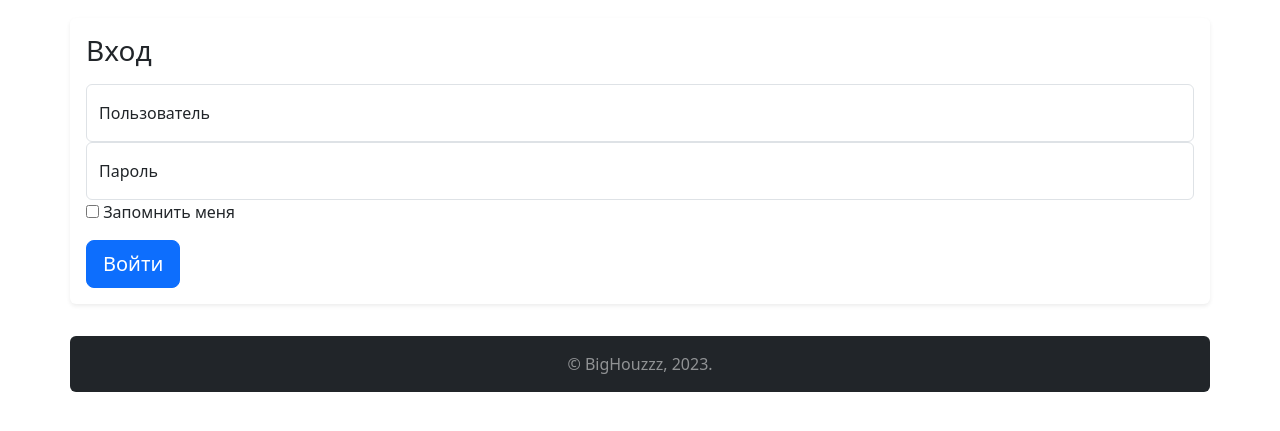
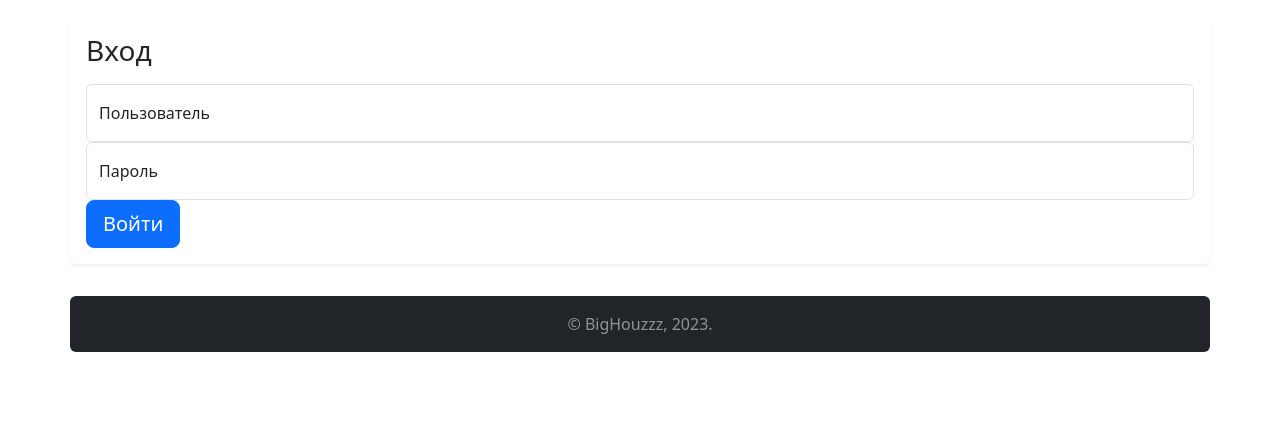
Before and after one commit to botalov-pro/BigHouzzz, a Django app: page /auth/login/ in a window 1280 px wide. Shown: the part 166-597 px from the top of the page. Run offline with Django 4.2, Linux system fonts and the light colour scheme; parts of the project's set-up code (start-up, migrations or seed data) failed here and were passed over; some libraries are stand-ins or nearby versions.

Commit message:
Changed: hide "remember me"

```diff
--- a/templates/users/login.html
+++ b/templates/users/login.html
@@ -12,11 +12,11 @@
         {{ form.password }}
         <label for="{{ form.password.id_for_label }}">Пароль</label>
     </div>
-    <div class="checkbox mb-3">
+<!--    <div class="checkbox mb-3">
         <label>
             <input type="checkbox" value="remember-me"> Запомнить меня
         </label>
-    </div>
+    </div>-->
     <div class="form-floating">
         {% if messages or form.errors %}
             {% if messages %}
```
